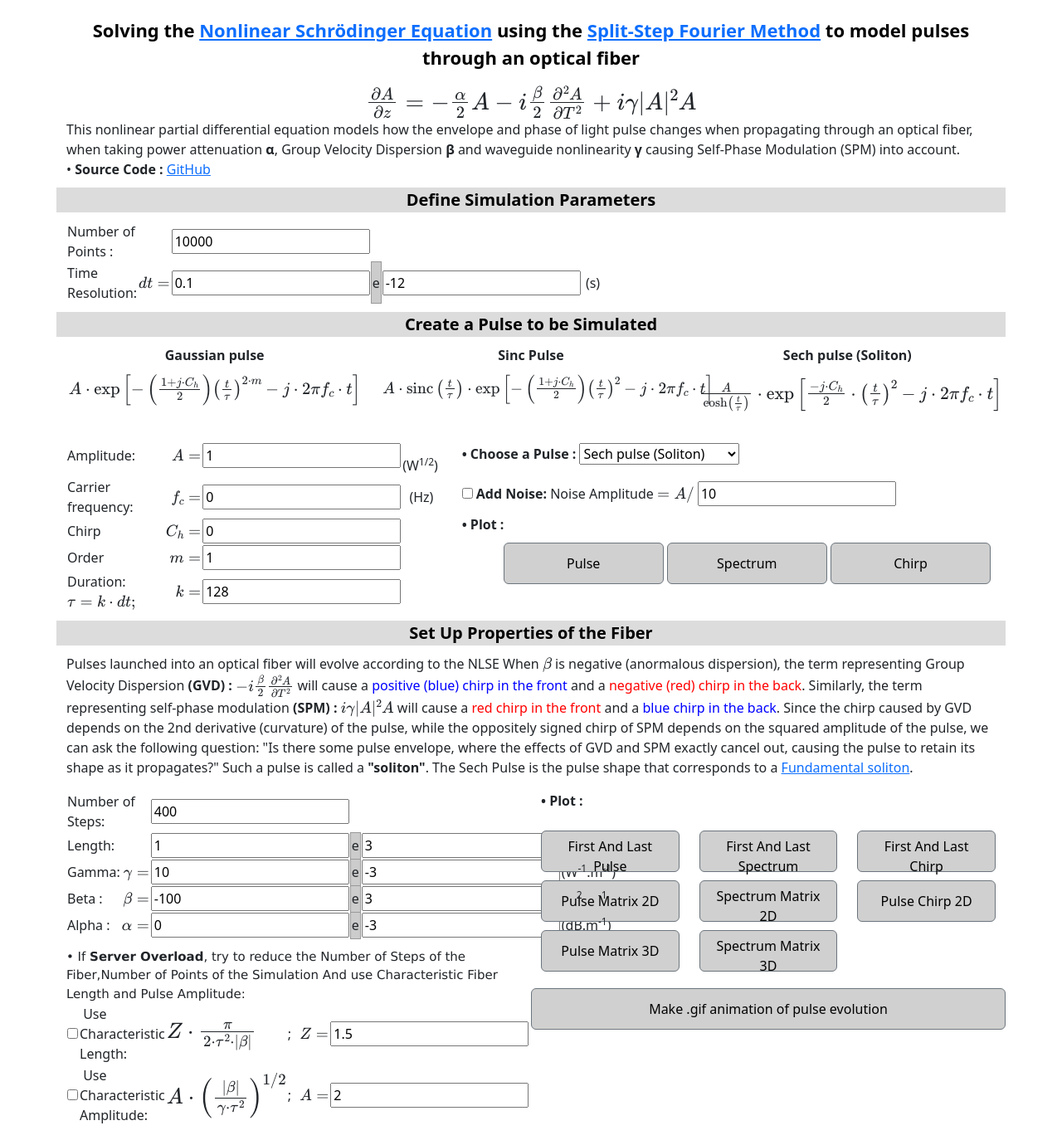
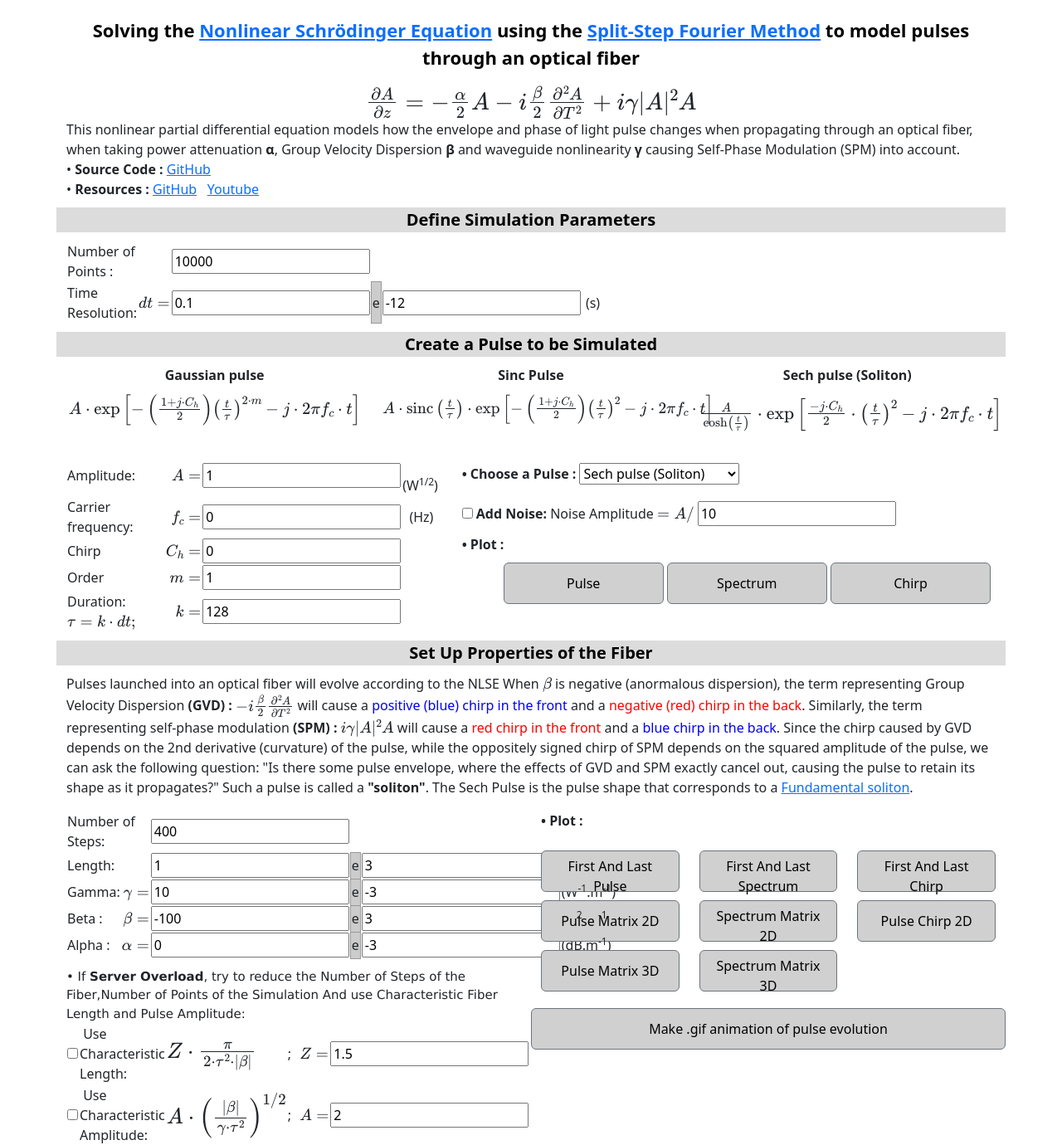
Before and after one commit to Bakadir/Soliton, a Django app: page / in a window 1280 px wide. Shown: the top 1380 px of the page at 83% size. Before the commit the page ends 1354 px from the top, so only its background shows below. Run offline with Django 4.2, Linux system fonts and the light colour scheme; some libraries are stand-ins or nearby versions.

Commit message:
Add files via upload

```diff
--- a/projet2a/templates/projet2a/home.html
+++ b/projet2a/templates/projet2a/home.html
@@ -2,7 +2,7 @@
 {% load static %}
 
 <head>
-    <title>projet2a soliton</title>
+    <title>soliton project</title>
 
     <link href="https://cdn.jsdelivr.net/npm/bootstrap@5.3.0-alpha3/dist/css/bootstrap.min.css" rel="stylesheet" integrity="sha384-KK94CHFLLe+nY2dmCWGMq91rCGa5gtU4mk92HdvYe+M/SXH301p5ILy+dN9+nJOZ" crossorigin="anonymous">
     <script src="https://cdn.jsdelivr.net/npm/bootstrap@5.3.0-alpha3/dist/js/bootstrap.bundle.min.js" integrity="sha384-ENjdO4Dr2bkBIFxQpeoTz1HIcje39Wm4jDKdf19U8gI4ddQ3GYNS7NTKfAdVQSZe" crossorigin="anonymous"></script>
@@ -31,6 +31,12 @@
     </div>
     <div class="row">
         <div> &#8226; <strong> Source Code :</strong> <a href="https://github.com/Bakadir/projet2a" target="_blank">GitHub</a></div>
+        <div> &#8226; <strong> Resources :</strong>
+             <a href="https://github.com/OleKrarup123/NLSE-vector-solver" target="_blank">GitHub</a>
+             <a>&nbsp;</a>
+             <a href="https://youtu.be/xIdozUy9Nas" target="_blank">Youtube</a>
+
+        </div>
         <div class="title" >Define Simulation Parameters</div>
     </div>
     <div class="col-lg-6 justify-content-center align-items-center">
```
